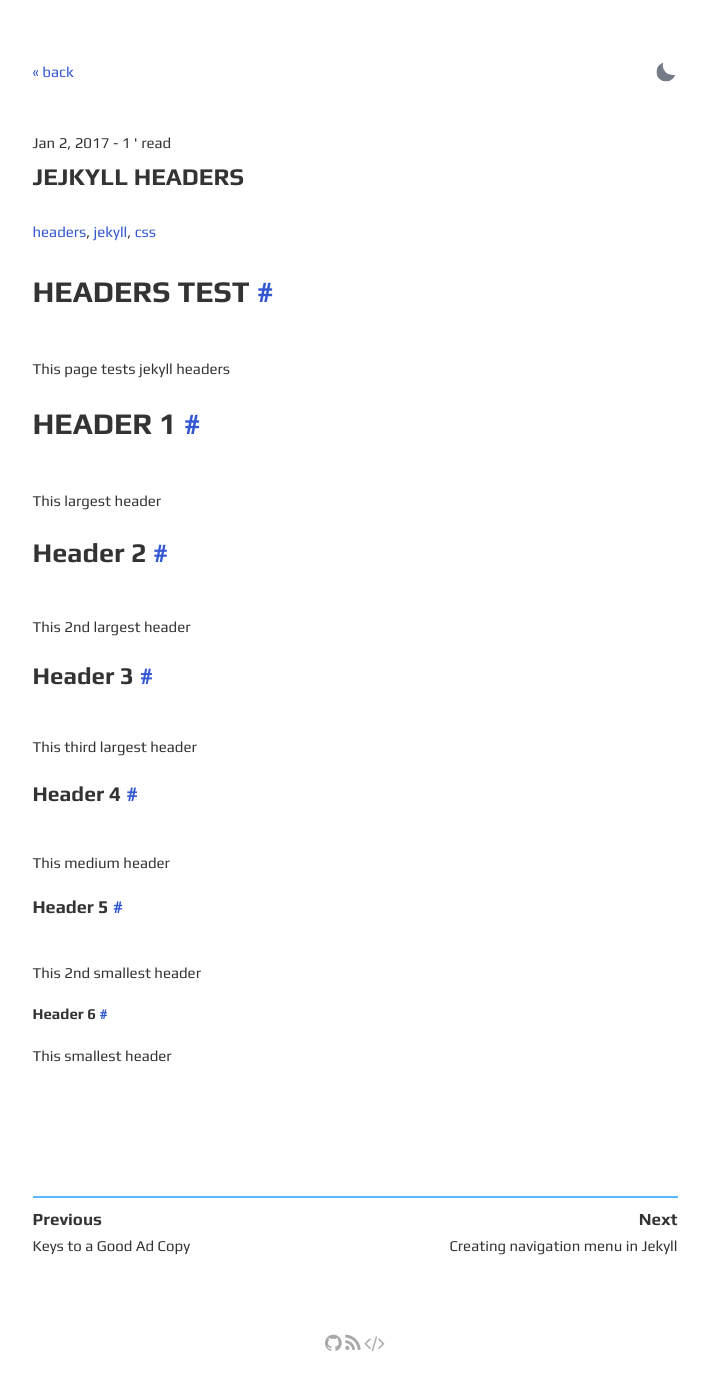
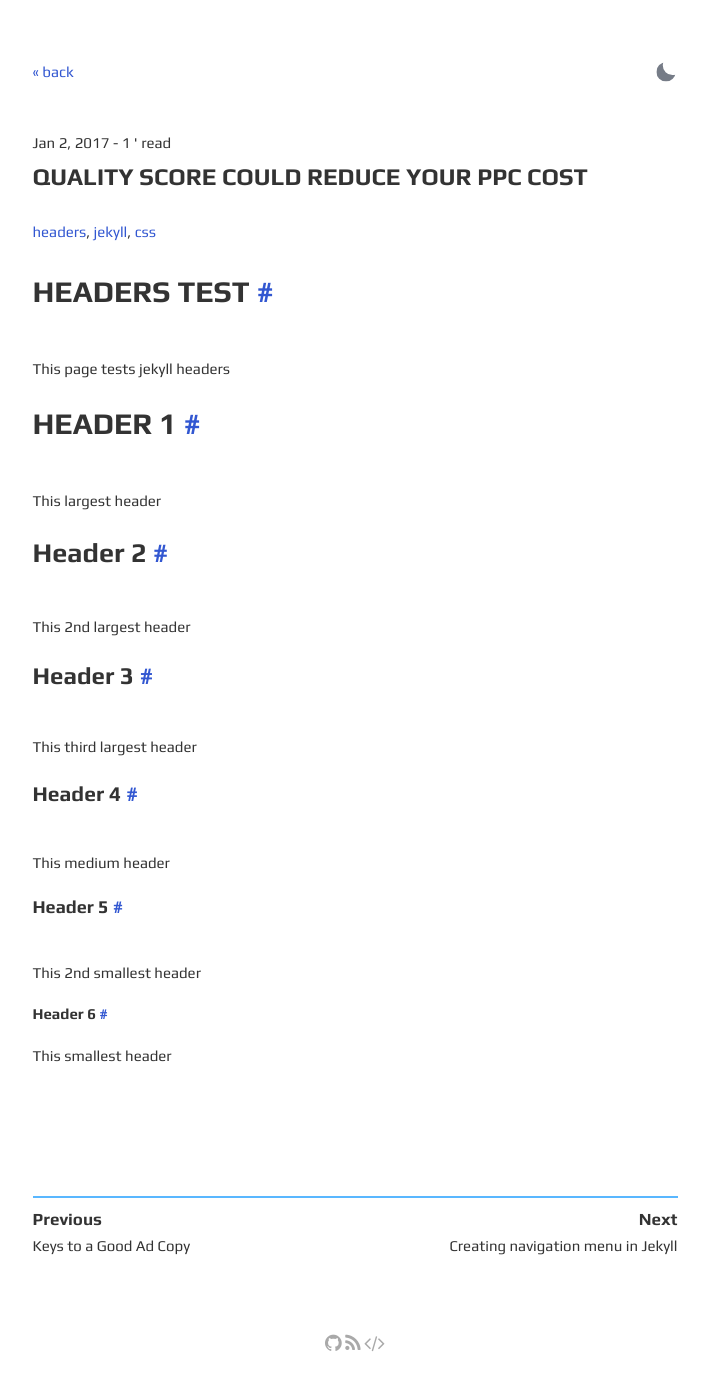
Before and after one commit to mk-unlimited/me, a Jekyll site: the page built from _posts/2017-01-02-quality-score-google-ads.md, in a window 1280 px wide. Shown: the whole page, without its empty margins (285-994 px from the left). Built offline with Jekyll 4.4.1, drawn with Linux system fonts in a browser that asks for light colours; comment, search, counter and statistics services are not loaded; some of the changed lines change nothing that is shown.

Commit message:
Update and rename 2017-01-02-headers-test.md to 2017-01-02-quality-score-google-ads.md

```diff
--- a/_posts/2017-01-02-headers-test.md
+++ b/_posts/2017-01-02-quality-score-google-ads.md
@@ -1,8 +1,8 @@
 ---
 layout: post
-title: Jejkyll Headers
-description: This is page to test jekyll headers
-summary: This page tests jekyll headers.
+title: Quality Score Could Reduce Your PPC Cost
+description: Quality Score in Google Ads can be monumental in making better experience on google ads.
+summary: Here we cover what are the things to lookout for and examples to use in order to improve Ad Quality
 tags: headers jekyll css
 minute: 1
 ---
```
